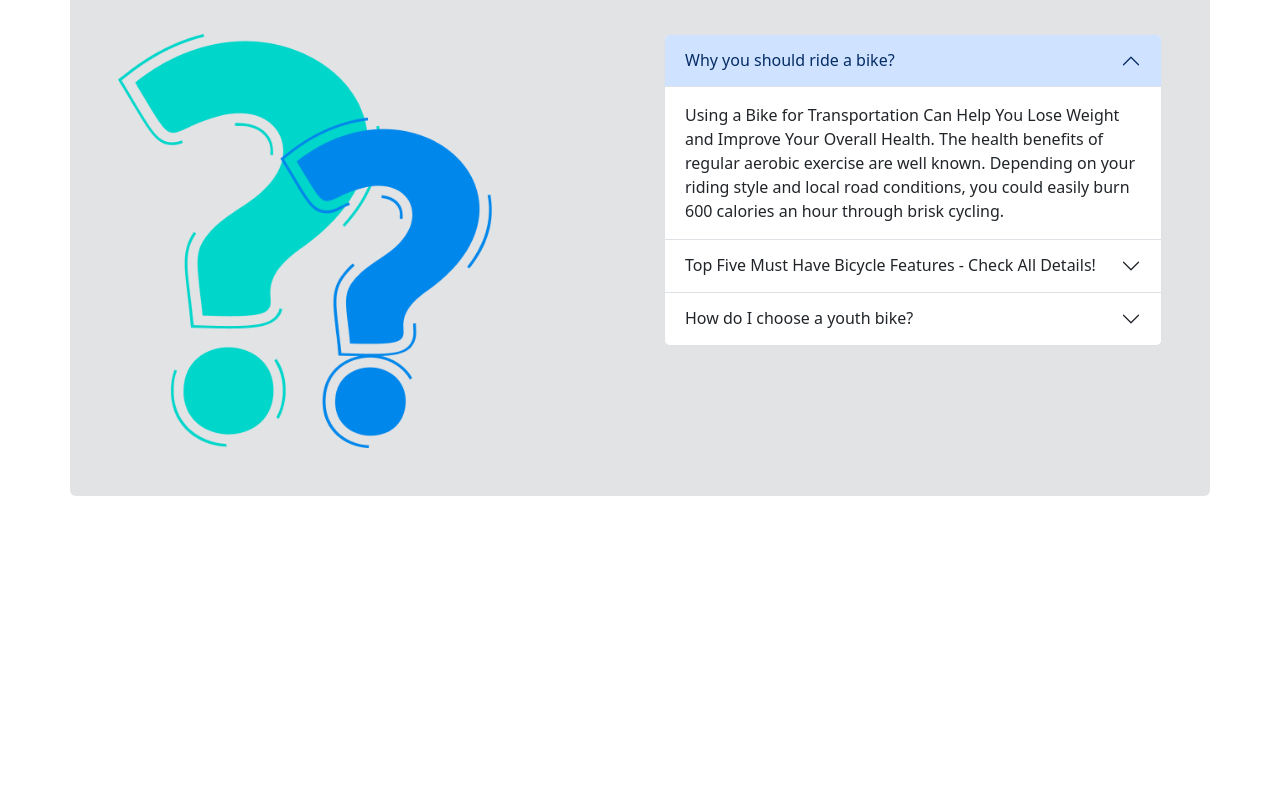
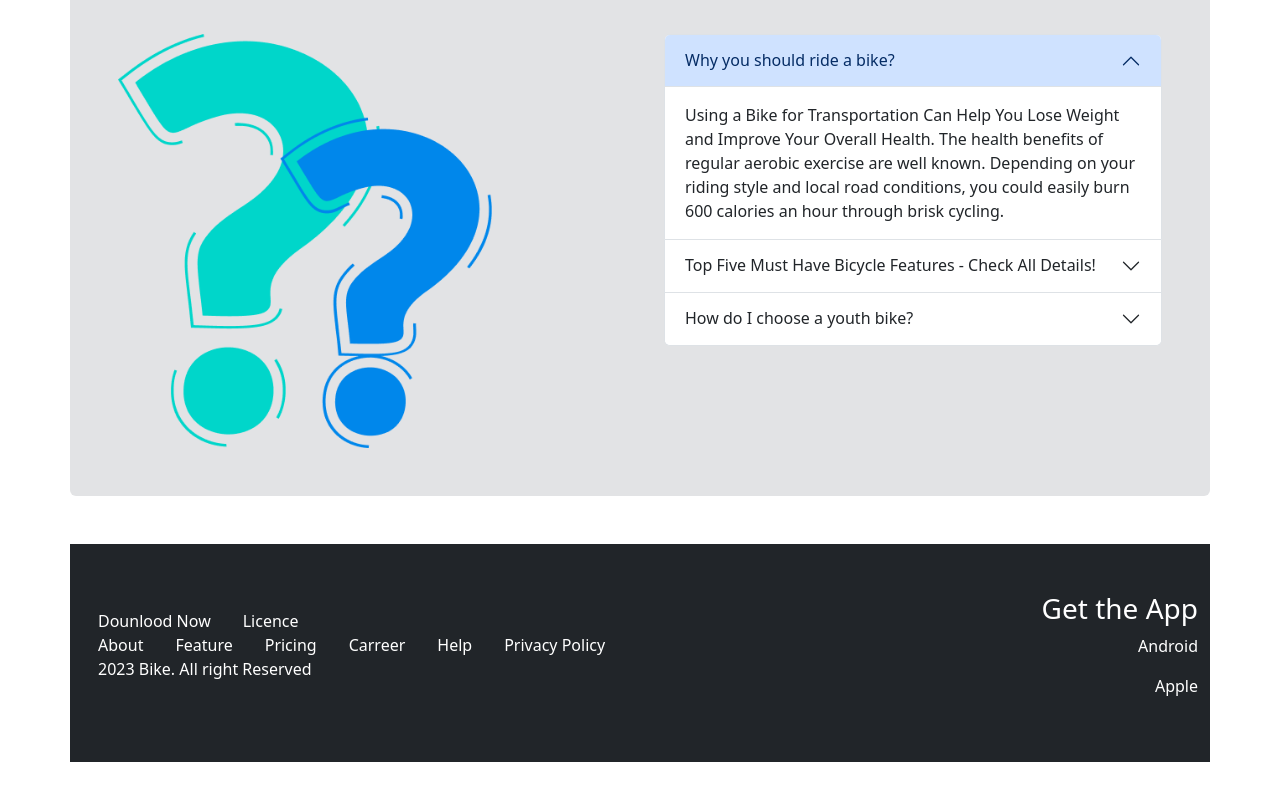
Before and after one commit to mdnh42/Bikers_zone_using_Bootstrap_P7, a plain HTML site: page index.html in a window 1280 px wide. Shown: the part 2601-3401 px from the top of the page. Before the commit the page ends 3097 px from the top, so only its background shows below. Drawn offline with nearby package versions, Linux system fonts and the light colour scheme.

Commit message:
Completed

```diff
--- a/index.html
+++ b/index.html
@@ -311,7 +311,30 @@
     </main>
     <!-- Footer -->
     <Footer>
-
+        <section class="container py-5 my-5 bg-dark text-white">
+            <div class="row row-col-1 row-cols-md-2 d-flex justify-content-center align-items-center">
+                <div class="col ">
+                    <ul class="nav">
+                        <li class="px-3">Dounlood Now</li>
+                        <li class="px-3">Licence</li>
+                    </ul>
+                    <ul class="nav">
+                        <li class="px-3">About</li>
+                        <li class="px-3">Feature</li>
+                        <li class="px-3">Pricing</li>
+                        <li class="px-3">Carreer</li>
+                        <li class="px-3">Help</li>
+                        <li class="px-3">Privacy Policy</li>
+                    </ul>
+                    <p class="px-3">2023 Bike. All right Reserved</p>
+                </div>
+                <div class="col text-end">
+                    <h3>Get the App</h3>
+                    <p>Android</p>
+                    <p>Apple</p>
+                </div>
+            </div>
+        </section>
     </Footer>
     <!-- BJS -->
     <script src="https://cdn.jsdelivr.net/npm/bootstrap@5.3.0-alpha1/dist/js/bootstrap.bundle.min.js"
```
